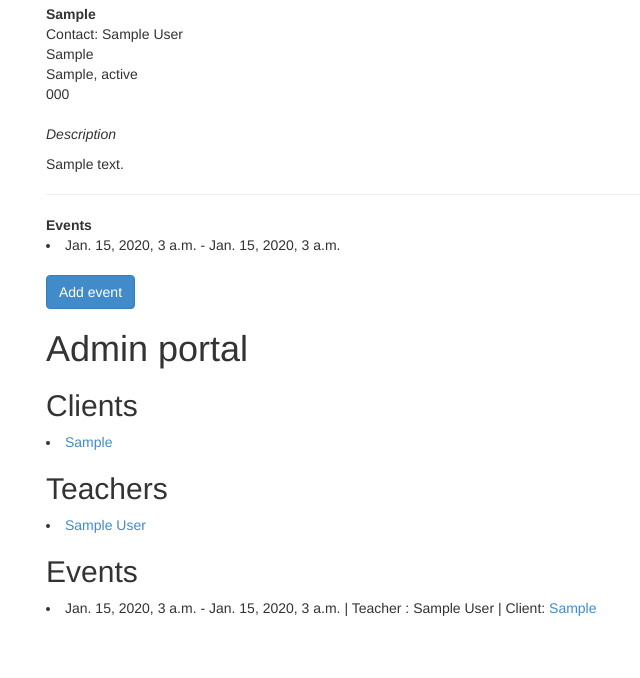
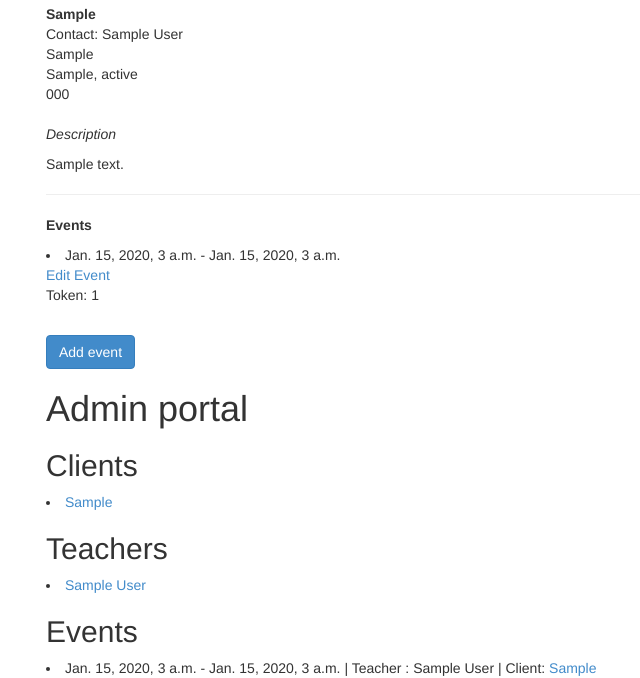
Before and after one commit to cheenbabes/ExtraHands, a Django app: page /myaccount/ in a window 1280 px wide. Shown: the part 682-1360 px from the top of the page, without its empty margins (9-649 px from the left). Before the commit the page ends 1298 px from the top, so only its background shows below. Run offline with Django 3.2, Linux system fonts and the light colour scheme; a user stored in the database is signed in; tables that the repository leaves empty hold one stand-in row (values such as "Sample post"); some libraries are stand-ins or nearby versions.

Commit message:
Edit event form working!

```diff
--- a/extra_hands_app/forms.py
+++ b/extra_hands_app/forms.py
@@ -14,10 +14,11 @@ class EventForm(forms.ModelForm):
     is_open = forms.BooleanField(widget=forms.HiddenInput(), required = False)
     in_progress = forms.BooleanField(widget=forms.HiddenInput(), required = False)
     comments = forms.CharField(widget=forms.Textarea())
+    token = forms.IntegerField(widget=forms.HiddenInput())
 
     class Meta:
         model = Event
-        fields=('start_time', 'end_time', 'comments' )
+        fields=('start_time', 'end_time', 'comments', 'token' )
 
 
 
--- a/extra_hands_app/models.py
+++ b/extra_hands_app/models.py
@@ -23,8 +23,9 @@ class Client(models.Model):
 
     def save(self, *args, **kwargs):
         self.client_slug = slugify(self.organization)
-        self.token = random.randint(1,999999)
+        self.token = random.randint(100000,999999)
         super(Client, self).save(*args, **kwargs)
+
 
     def __unicode__(self):
         return self.organization
@@ -51,7 +52,7 @@ class Teacher(models.Model):
 
     def save(self, *args, **kwargs):
         self.slug = slugify(self.user.get_full_name())
-        self.token = random.randint(1,999999)
+        self.token = random.randint(100000,999999)
         super(Teacher, self).save(*args, **kwargs)
 
     def __unicode__(self):
@@ -69,7 +70,8 @@ class Event(models.Model):
     comments = models.CharField(max_length=500, blank=True, default ='')
 
     def save(self, *args, **kwargs):
-        self.token = random.randint(1,999999)
+        if self.token is None:
+            self.token = random.randint(100000,999999)
         super(Event, self).save(*args, **kwargs)
 
     def __unicode__(self):
--- a/extra_hands_app/urls.py
+++ b/extra_hands_app/urls.py
@@ -8,6 +8,7 @@ url(r'teachers/$', views.get_all_teachers, name="get_all_teachers"),
 url(r'client/(?P<client_slug>[\w\-]+)/$', views.get_client, name ='get_client'),
 url(r'clients/$', views.get_all_clients, name="get_all_clients"),
 url(r'client/(?P<client_slug>[\w\-]+)/add_event/$', views.add_event, name='add_event'),
+url(r'event/(?P<event_token>[\d]+)/edit_event/$', views.edit_event, name='edit_event'),
 url(r'register/teacher/$', views.register_teacher, name='register_teacher'),
 url(r'register/client/$', views.register_client, name='register_client'),
 url(r'login/$', views.user_login, name='login'),
--- a/extra_hands_app/views.py
+++ b/extra_hands_app/views.py
@@ -78,6 +78,28 @@ def add_event(request, client_slug):
     context_dict = {'form': form, 'client': client}
 
     return render(request, 'add_event.html', context_dict)
+
+def edit_event(request, event_token):
+    event = Event.objects.get(token=event_token)
+
+    if request.method == 'POST':
+        form = EventForm(request.POST)
+        if form.is_valid():
+            event.start_time= form.cleaned_data['start_time']
+            event.end_time = form.cleaned_data['end_time']
+            event.comments = form.cleaned_data['comments']
+            # other editable fields go here
+            event.save()
+            return HttpResponseRedirect("/myaccount/")
+        else:
+            print form.errors
+    else:
+        form =EventForm(instance=event)
+
+    context_dict ={'form': form, 'event': event}
+
+    return render(request, 'edit_event.html', context_dict)
+
 
 def register_teacher(request):
     registered = False
--- a/next_steps.txt
+++ b/next_steps.txt
@@ -1,5 +1,4 @@
 editing an event
-ajax call for on-call button for teacher
 adapt add/edit event for available time
 calendar solution (django-scheduler or django-bootstrap-calendar or
 
--- a/templates/client_account.html
+++ b/templates/client_account.html
@@ -13,7 +13,12 @@
 
     <strong>Events</strong>
     {% for event in events %}
+        <p>
         <li>{{ event.start_time }} - {{ event.end_time }}</li>
+        <a href="{% url 'edit_event' event.token %}">Edit Event</a> <br>
+        Token: {{ event.token }}
+        </p>
+
     {% endfor %}
 
     <br>
```
Also changed, not shown: templates/edit_event.html (added, +31 -0 lines).
